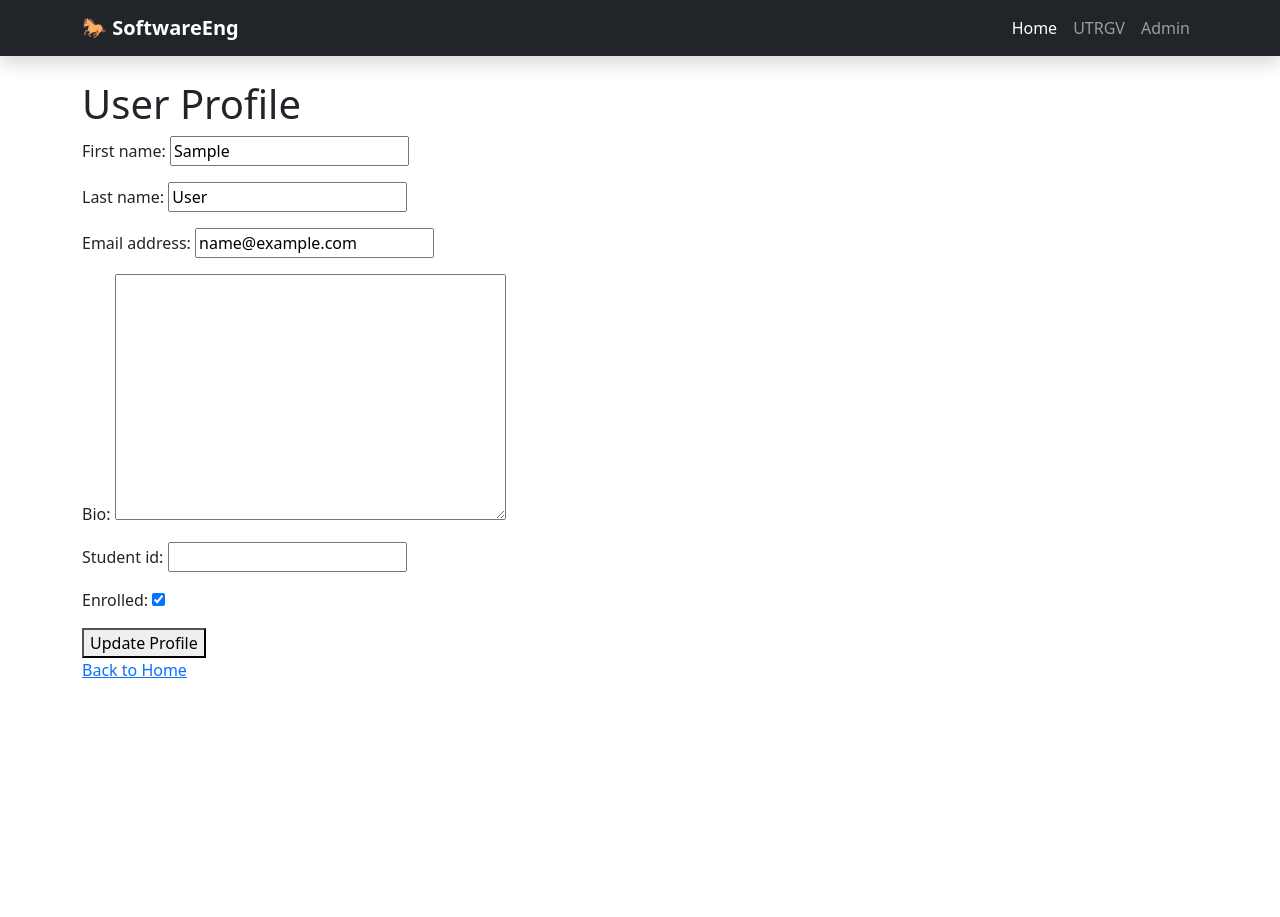
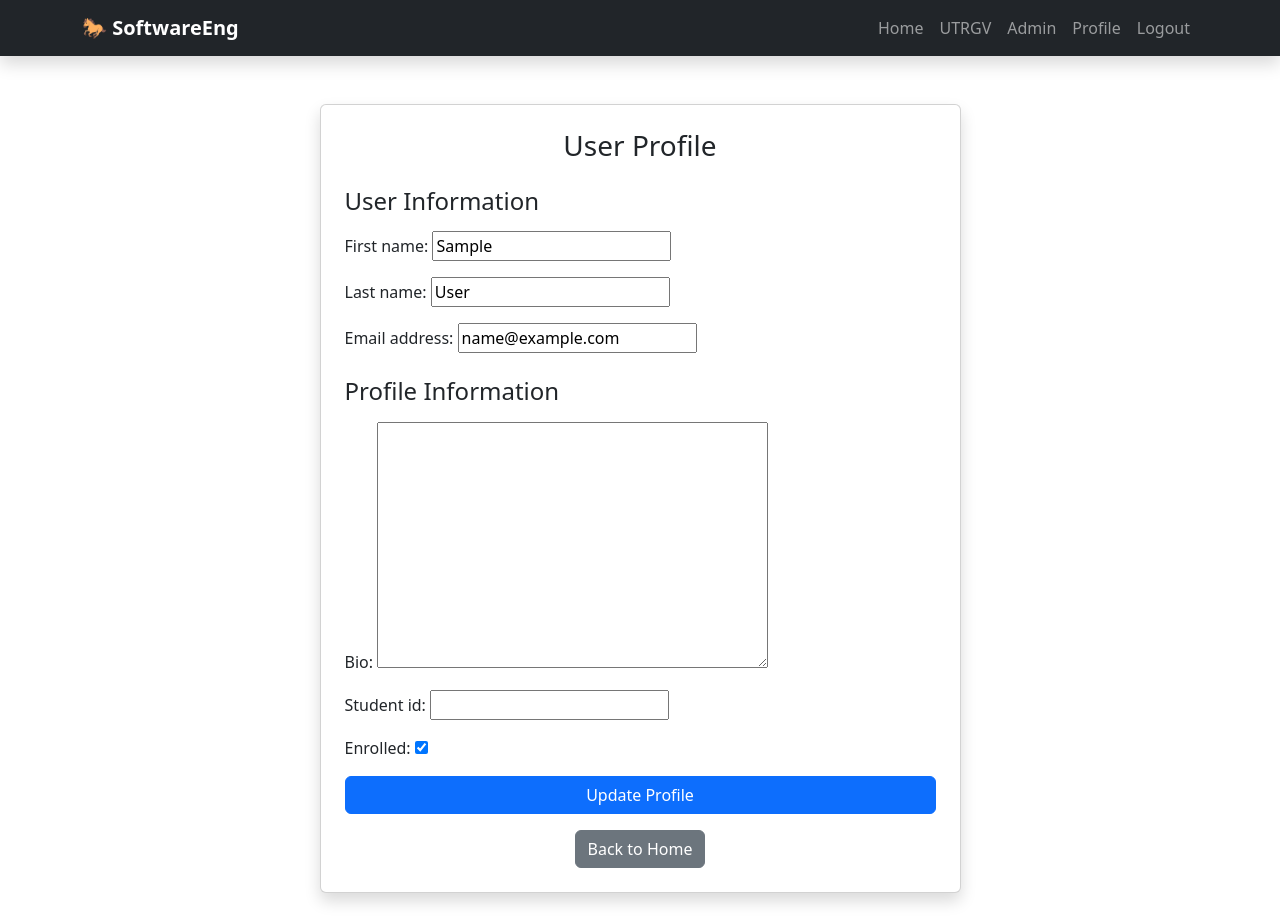
Before and after one commit to crivera193/SoftwareEngProject, a Django app: page /profile/ in a window 1280 px wide. Before the commit the page ends 678 px from the top, so only its background shows below. Run offline with Django 4.2, Linux system fonts and the light colour scheme; the visitor is signed in with stand-in values (Sample User, id 1).

Commit message:
added login register and profile.html

```diff
--- a/mysite/settings.py
+++ b/mysite/settings.py
@@ -124,5 +124,5 @@ STATIC_URL = 'static/'
 DEFAULT_AUTO_FIELD = 'django.db.models.BigAutoField'
 
 LOGIN_URL = 'login'
-LOGIN_REDIRECT_URL = 'home'
+LOGIN_REDIRECT_URL = 'profile'
 LOGOUT_REDIRECT_URL = 'home'
--- a/newApp/templates/newApp/base.html
+++ b/newApp/templates/newApp/base.html
@@ -5,19 +5,15 @@
     <meta name="viewport" content="width=device-width, initial-scale=1" />
     <title>{% block title %}SoftwareEng{% endblock %}</title>
 
-    <!-- Bootstrap 5 CSS -->
     <link
       href="https://cdn.jsdelivr.net/npm/bootstrap@5.3.3/dist/css/bootstrap.min.css"
       rel="stylesheet"
     />
   </head>
-
   <body>
-
-    <!-- NAVBAR START -->
     <nav class="navbar navbar-expand-lg navbar-dark bg-dark shadow">
       <div class="container">
-        <a class="navbar-brand fw-bold" href="/">
+        <a class="navbar-brand fw-bold" href="{% url 'home' %}">
           🐎 SoftwareEng
         </a>
 
@@ -26,6 +22,9 @@
           type="button"
           data-bs-toggle="collapse"
           data-bs-target="#navbarNav"
+          aria-controls="navbarNav"
+          aria-expanded="false"
+          aria-label="Toggle navigation"
         >
           <span class="navbar-toggler-icon"></span>
         </button>
@@ -34,31 +33,57 @@
           <ul class="navbar-nav ms-auto">
 
             <li class="nav-item">
-              <a class="nav-link active" href="/">Home</a>
+              <a class="nav-link" href="{% url 'home' %}">Home</a>
             </li>
 
             <li class="nav-item">
-              <a class="nav-link" href="https://www.utrgv.edu" target="_blank">
-                UTRGV
-              </a>
+              <a class="nav-link" href="https://www.utrgv.edu" target="_blank">UTRGV</a>
             </li>
 
             <li class="nav-item">
               <a class="nav-link" href="/admin/">Admin</a>
             </li>
 
+            {% if user.is_authenticated %}
+              <li class="nav-item">
+                <a class="nav-link" href="{% url 'profile' %}">Profile</a>
+              </li>
+
+              <li class="nav-item">
+                <form method="POST" action="{% url 'logout' %}" class="d-inline">
+                  {% csrf_token %}
+                  <button type="submit" class="btn btn-link nav-link" style="text-decoration: none;">
+                    Logout
+                  </button>
+                </form>
+              </li>
+            {% else %}
+              <li class="nav-item">
+                <a class="nav-link" href="{% url 'login' %}">Login</a>
+              </li>
+
+              <li class="nav-item">
+                <a class="nav-link" href="{% url 'register' %}">Register</a>
+              </li>
+            {% endif %}
           </ul>
         </div>
       </div>
     </nav>
-    <!-- NAVBAR END -->
 
     <main class="container py-4">
+      {% if messages %}
+        {% for message in messages %}
+          <div class="alert alert-success alert-dismissible fade show" role="alert">
+            {{ message }}
+            <button type="button" class="btn-close" data-bs-dismiss="alert" aria-label="Close"></button>
+          </div>
+        {% endfor %}
+      {% endif %}
+
       {% block content %}{% endblock %}
     </main>
 
-    <!-- Bootstrap JS -->
     <script src="https://cdn.jsdelivr.net/npm/bootstrap@5.3.3/dist/js/bootstrap.bundle.min.js"></script>
-
   </body>
 </html>
--- a/newApp/templates/newApp/profile.html
+++ b/newApp/templates/newApp/profile.html
@@ -1,13 +1,33 @@
 {% extends "newApp/base.html" %}
+
+{% block title %}Profile{% endblock %}
+
 {% block content %}
-  <h1>User Profile</h1>
+  <div class="row justify-content-center">
+    <div class="col-md-7">
+      <div class="card shadow mt-4">
+        <div class="card-body p-4">
+          <h1 class="h3 mb-4 text-center">User Profile</h1>
 
-  <form method="POST">
-    {% csrf_token %}
-    {{ u_form.as_p }}
-    {{ p_form.as_p }}
-    <button type="submit">Update Profile</button>
-  </form>
-<a href ="{% url 'home' %}">Back to Home</a>
+          <form method="POST">
+            {% csrf_token %}
 
+            <h4 class="mb-3">User Information</h4>
+            {{ u_form.as_p }}
+
+            <h4 class="mt-4 mb-3">Profile Information</h4>
+            {{ p_form.as_p }}
+
+            <button type="submit" class="btn btn-primary w-100">
+              Update Profile
+            </button>
+          </form>
+
+          <div class="text-center mt-3">
+            <a href="{% url 'home' %}" class="btn btn-secondary">Back to Home</a>
+          </div>
+        </div>
+      </div>
+    </div>
+  </div>
 {% endblock %}
--- a/newApp/views.py
+++ b/newApp/views.py
@@ -4,45 +4,48 @@ from django.contrib import messages
 from newApp.forms import ProfileUpdateForm, UserUpdateForm
 from django.contrib.auth.decorators import login_required
 
+
 def home(request):
     return render(request, "newApp/home.html")
+
 
 def register(request):
     if request.method == "POST":
         form = UserCreationForm(request.POST)
+
         if form.is_valid():
             form.save()
             messages.success(request, "Account created successfully!")
-            return redirect("login")  # or "home"
+            return redirect("login")
+
     else:
         form = UserCreationForm()
 
     return render(request, "newApp/register.html", {"form": form})
 
+
 @login_required
 def profile(request):
+
     if request.method == "POST":
+
         u_form = UserUpdateForm(request.POST, instance=request.user)
         p_form = ProfileUpdateForm(request.POST, instance=request.user.profile)
+
         if u_form.is_valid() and p_form.is_valid():
             u_form.save()
             p_form.save()
+
             messages.success(request, "Profile updated successfully!")
             return redirect("profile")
+
     else:
+
         u_form = UserUpdateForm(instance=request.user)
         p_form = ProfileUpdateForm(instance=request.user.profile)
 
-    return render(request, "newApp/profile.html", {"u_form": u_form, "p_form": p_form})
-
-def register(request):
-    if request.method == "POST":
-        form = UserCreationForm(request.POST)
-        if form.is_valid():
-            form.save()
-            messages.success(request, "Account created successfully!")
-            return redirect("login")  # or "home"
-    else:
-        form = UserCreationForm()
-
-    return render(request, "newApp/register.html", {"form": form})
+    return render(
+        request,
+        "newApp/profile.html",
+        {"u_form": u_form, "p_form": p_form},
+    )
```
Also changed, not shown: newApp/templates/newApp/home.html (+10 -0 lines), newApp/templates/newApp/login.html (+20 -7 lines), newApp/templates/newApp/register.html (+17 -8 lines).
